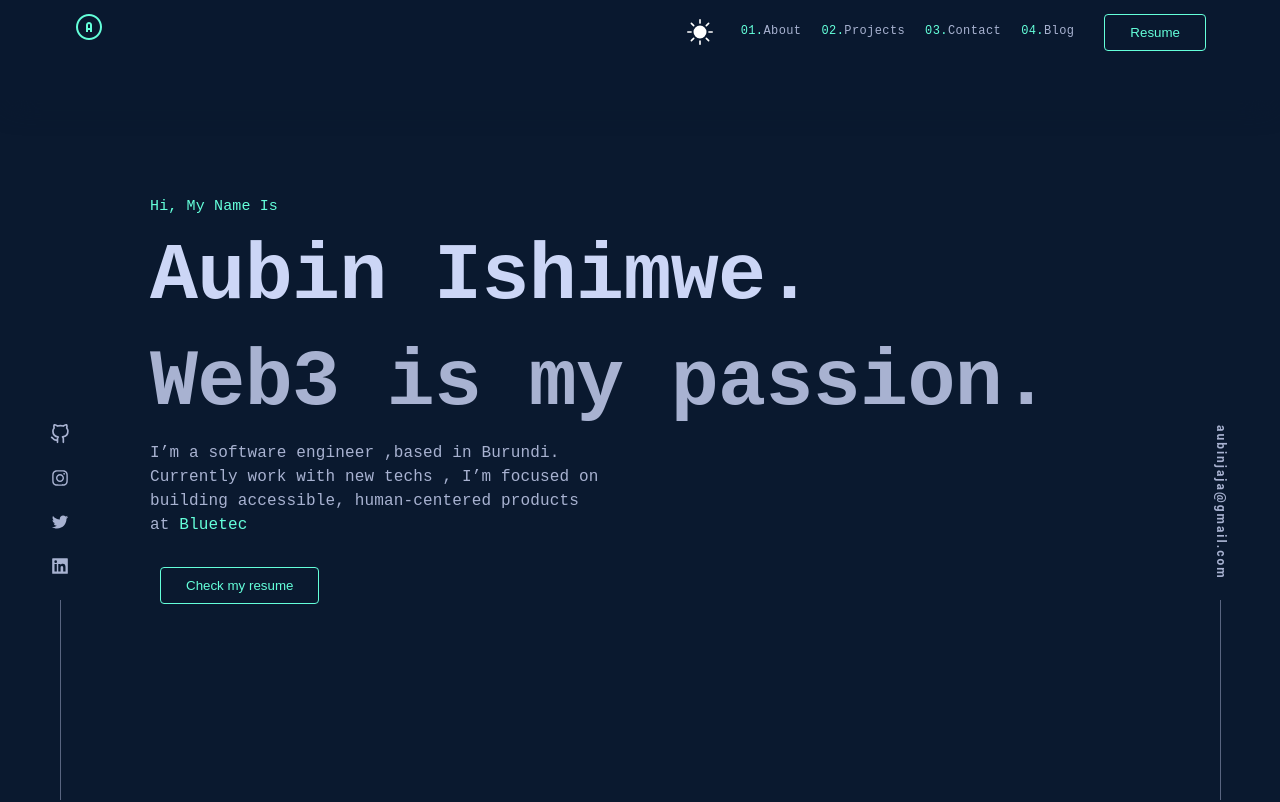
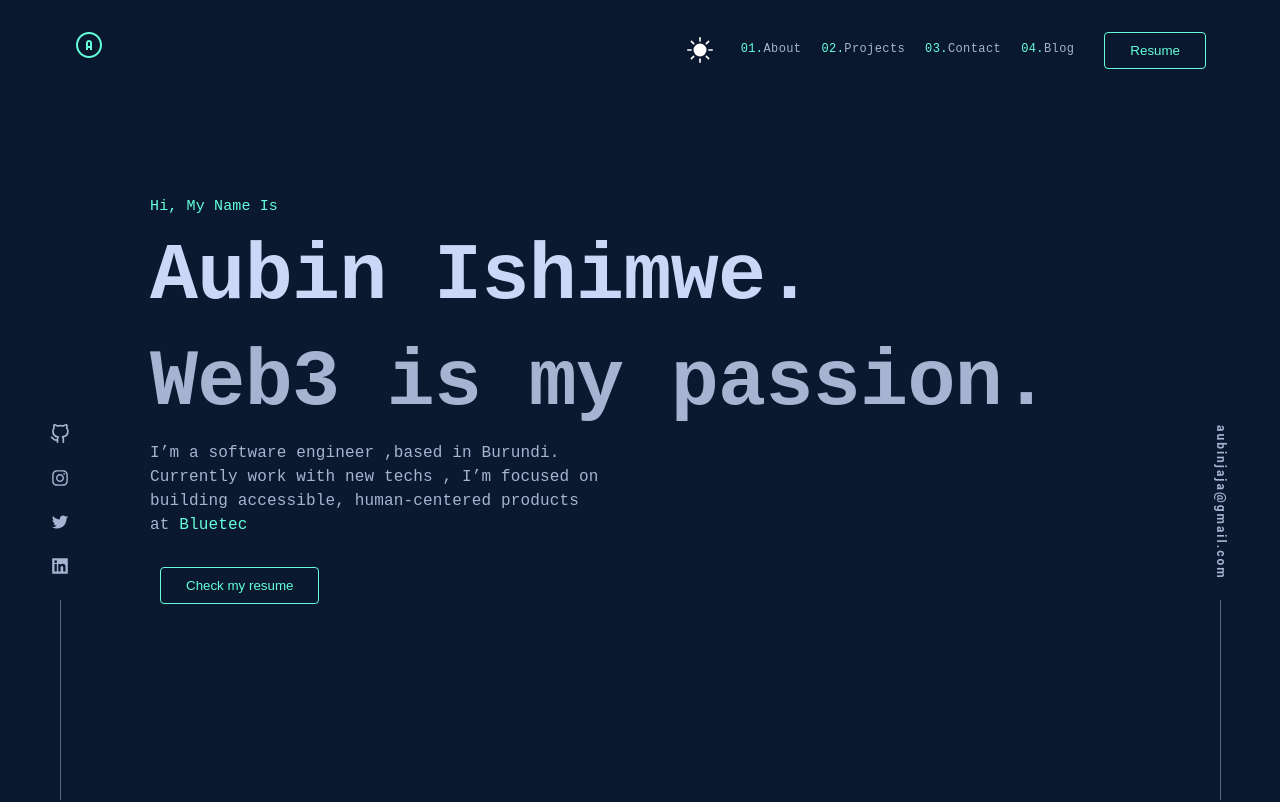
Before and after one commit to sopranoelfuego/aubinishimwe.com, a Next.js app: page / in a window 1280 px wide. Shown: the top 802 px of the page. Built offline with nearby package versions, Linux system fonts and the light colour scheme.

Commit message:
align header

```diff
--- a/next.config.js
+++ b/next.config.js
@@ -6,5 +6,8 @@ const nextConfig = {
   defaultLocale: 'en',
  },
 }
-
+const withBundleAnalyzer = require('@next/bundle-analyzer')({
+ enabled: process.env.ANALYZE === 'true',
+})
+module.exports = withBundleAnalyzer({})
 module.exports = nextConfig
--- a/package.json
+++ b/package.json
@@ -14,6 +14,7 @@
   "@emotion/react": "^11.10.4",
   "@emotion/styled": "^11.10.4",
   "@mui/material": "^5.10.10",
+  "@next/bundle-analyzer": "^13.0.2",
   "next": "^12.3.1",
   "next-seo": "^5.13.0",
   "nodemailer": "^6.8.0",
--- a/src/components/Header.tsx
+++ b/src/components/Header.tsx
@@ -39,6 +39,8 @@ export function Header() {
     position: 'fixed',
     top: 0,
     width: '100vw',
+    display:"flex",
+    alignItems:"center",
     height: { xs: '60px', sm: '100px' },
     fontFamily: 'monospace',
     boxShadow: `0 10px 30px -10px ${theme?.palette?.background?.default}`,
@@ -52,13 +54,14 @@ export function Header() {
     padding: { xs: '0 10px', sm: '0 10px', md: '0 50px' },
    }}
   >
-   <Container maxWidth="xl">
+   <Container maxWidth="xl" >
     <Toolbar
      disableGutters
      sx={{
       display: 'flex',
       justifyContent: 'space-between',
       position: 'relative',
+      margin:'auto 0'
      }}
     >
      <Link
```
Also changed, not shown: 1 other file (tests, documents, lock files or other folders).
